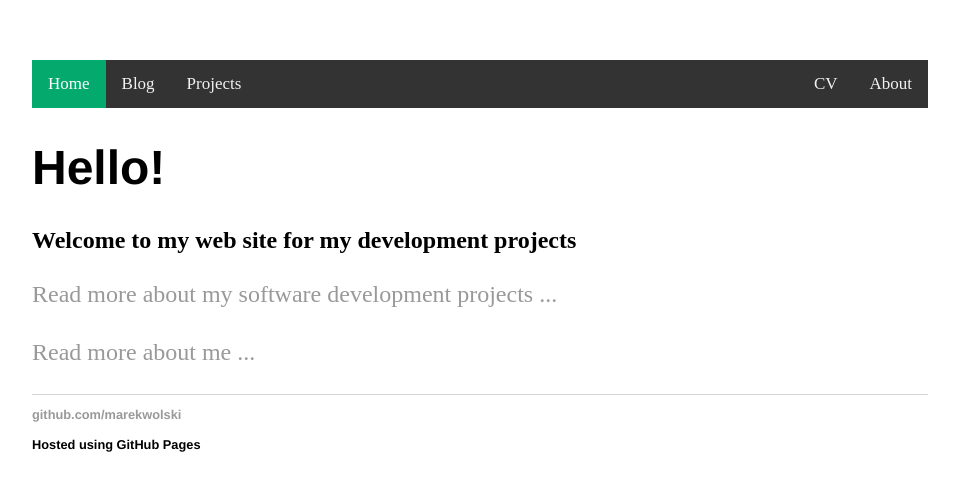
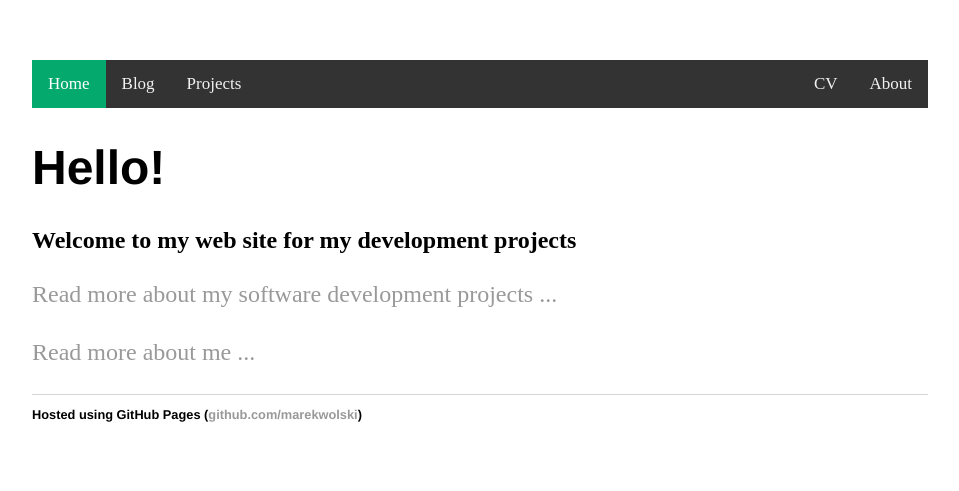
Before and after one commit to marekwolski/marekwolski.github.io, a Jekyll site: the page built from index.html, in a window 1280 px wide. Shown: the top 491 px of the page, without its empty margins (160-1119 px from the left). Built offline with Jekyll 4.4.1, drawn with Linux system fonts in a browser that asks for light colours; part of the change alters nothing that is shown.

Commit message:
refactor of the standard footer

```diff
--- a/_layouts/default.html
+++ b/_layouts/default.html
@@ -34,9 +34,9 @@
     </div><!-- /.container -->
     <footer>
         <ul>
-            <li><a href="https://github.com/marekwolski">github.com/marekwolski</a></li>
-            <br><br>
-            <li>Hosted using GitHub Pages</li>
+            <li>Hosted using GitHub Pages (<a href="https://github.com/marekwolski">github.com/marekwolski</a>)</li>
+            <!-- <br><br>
+            <li>Hosted using GitHub Pages</li> -->
         </ul>
     </footer>
     </body>
```
Also changed, not shown: 1 other file.
